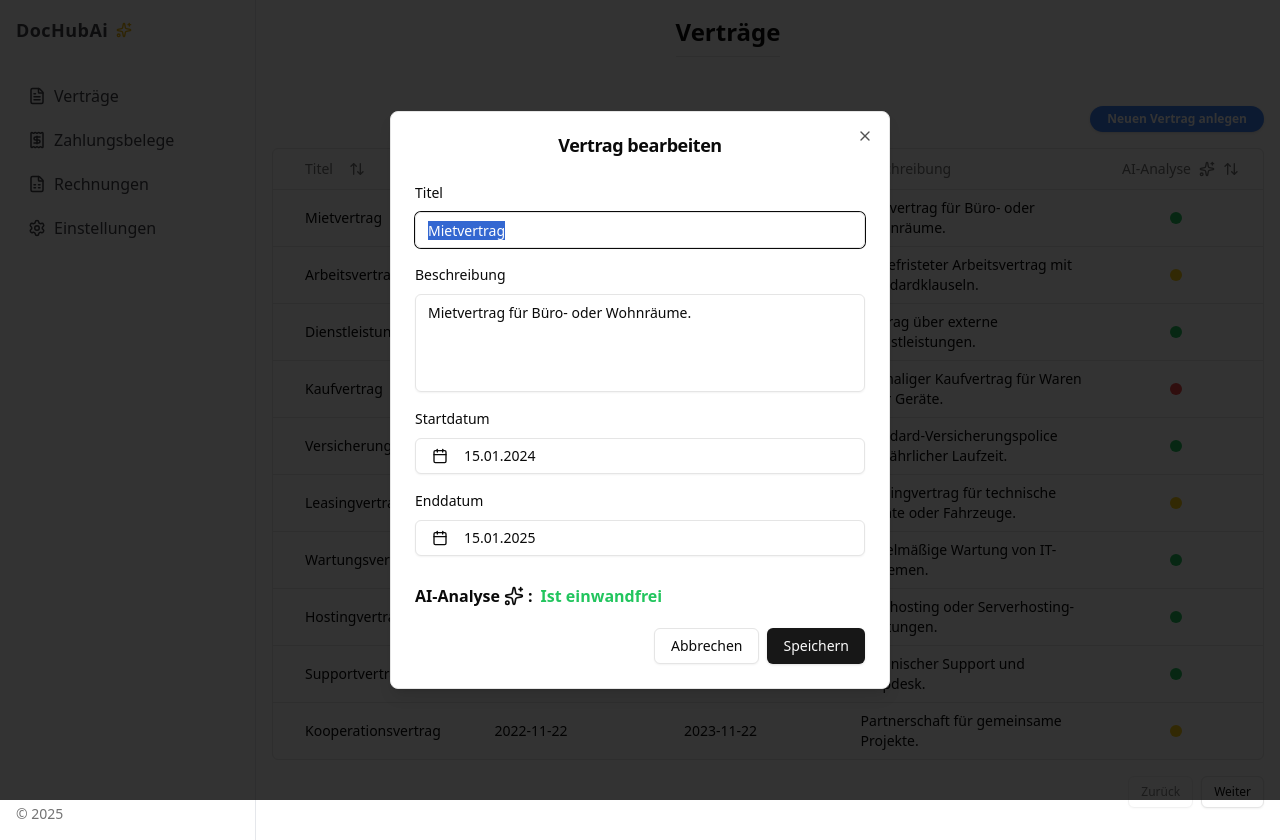
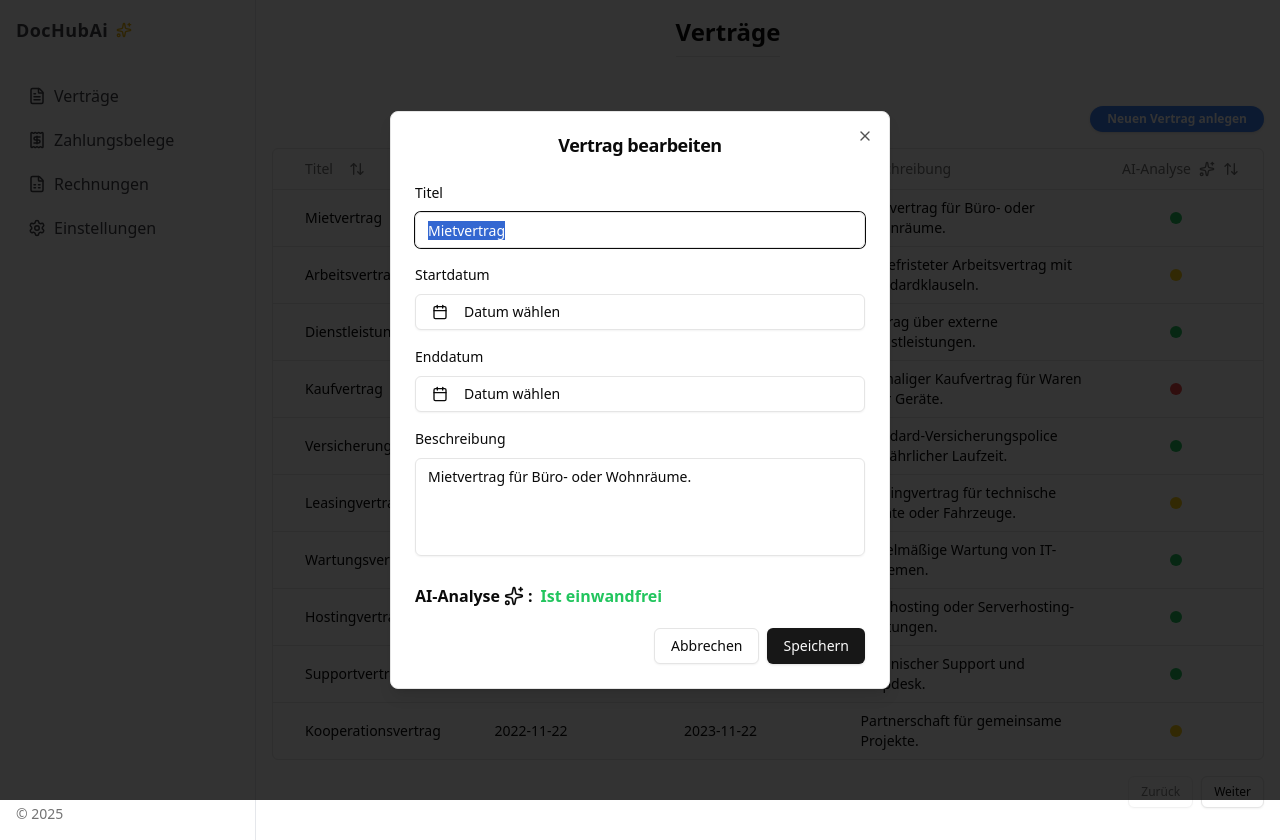
Before and after one commit to nfdevapp/dochubai, a React (Vite) app in the folder frontend/: page / in a window 1280 px wide. Both pictures are taken after a click on the element 768 px from the left and 217 px from the top of the page. Built offline with nearby package versions, Linux system fonts and the light colour scheme.

Commit message:
date picker changed

```diff
--- a/frontend/src/components/contract/ContractTableDialog.tsx
+++ b/frontend/src/components/contract/ContractTableDialog.tsx
@@ -1,16 +1,16 @@
 "use client";
 
+import * as React from "react";
 import { Dialog, DialogContent, DialogHeader, DialogTitle, DialogFooter } from "@/components/ui/dialog";
 import { Button } from "@/components/ui/button";
 import { Input } from "@/components/ui/input";
 import { Label } from "@/components/ui/label";
-import { CalendarIcon } from "lucide-react";
+import { CalendarIcon, Sparkles } from "lucide-react";
 import { Popover, PopoverContent, PopoverTrigger } from "@/components/ui/popover";
 import { Calendar } from "@/components/ui/calendar";
 import { format } from "date-fns";
-import { Sparkles } from "lucide-react";
 import type { Contract } from "@/model/Contract";
-import {Textarea} from "@/components/ui/textarea.tsx";
+import { Textarea } from "@/components/ui/textarea";
 
 interface ContractTableDialogProps {
     open: boolean;
@@ -31,6 +31,12 @@ const aiDescriptionMap: Record<number, string> = {
 };
 
 export default function ContractTableDialog({ open, onOpenChange, contract }: ContractTableDialogProps) {
+    // Hooks immer oben aufrufen
+    const [startDate, setStartDate] = React.useState<Date | undefined>(contract?.startDate ? new Date(contract.startDate) : undefined);
+    const [endDate, setEndDate] = React.useState<Date | undefined>(contract?.endDate ? new Date(contract.endDate) : undefined);
+    const [startOpen, setStartOpen] = React.useState(false); // Popover Startdatum
+    const [endOpen, setEndOpen] = React.useState(false);     // Popover Enddatum
+
     if (!contract) return null;
 
     return (
@@ -46,6 +52,52 @@ export default function ContractTableDialog({ open, onOpenChange, contract }: Co
                         <Input id="title" name="title" defaultValue={contract.title} />
                     </div>
 
+                    {/* Startdatum */}
+                    <div className="grid gap-3">
+                        <Label>Startdatum</Label>
+                        <Popover open={startOpen} onOpenChange={setStartOpen}>
+                            <PopoverTrigger asChild>
+                                <Button variant="outline" className="w-full justify-start text-left font-normal">
+                                    <CalendarIcon className="mr-2 h-4 w-4" />
+                                    {startDate ? format(startDate, "dd.MM.yyyy") : "Datum wählen"}
+                                </Button>
+                            </PopoverTrigger>
+                            <PopoverContent className="w-auto p-0">
+                                <Calendar
+                                    mode="single"
+                                    selected={startDate}
+                                    onSelect={(date) => {
+                                        setStartDate(date);
+                                        setStartOpen(false);
+                                    }}
+                                />
+                            </PopoverContent>
+                        </Popover>
+                    </div>
+
+                    {/* Enddatum */}
+                    <div className="grid gap-3">
+                        <Label>Enddatum</Label>
+                        <Popover open={endOpen} onOpenChange={setEndOpen}>
+                            <PopoverTrigger asChild>
+                                <Button variant="outline" className="w-full justify-start text-left font-normal">
+                                    <CalendarIcon className="mr-2 h-4 w-4" />
+                                    {endDate ? format(endDate, "dd.MM.yyyy") : "Datum wählen"}
+                                </Button>
+                            </PopoverTrigger>
+                            <PopoverContent className="w-auto p-0">
+                                <Calendar
+                                    mode="single"
+                                    selected={endDate}
+                                    onSelect={(date) => {
+                                        setEndDate(date);
+                                        setEndOpen(false);
+                                    }}
+                                />
+                            </PopoverContent>
+                        </Popover>
+                    </div>
+
                     <div className="grid gap-3">
                         <Label htmlFor="description">Beschreibung</Label>
                         <Textarea
@@ -57,48 +109,6 @@ export default function ContractTableDialog({ open, onOpenChange, contract }: Co
                         />
                     </div>
 
-                    <div className="grid gap-3">
-                        <Label>Startdatum</Label>
-                        <Popover>
-                            <PopoverTrigger asChild>
-                                <Button
-                                    variant="outline"
-                                    className="w-full justify-start text-left font-normal"
-                                >
-                                    <CalendarIcon className="mr-2 h-4 w-4" />
-                                    {contract.startDate ? format(new Date(contract.startDate), "dd.MM.yyyy") : "Datum wählen"}
-                                </Button>
-                            </PopoverTrigger>
-                            <PopoverContent className="w-auto p-0">
-                                <Calendar
-                                    mode="single"
-                                    selected={contract.startDate ? new Date(contract.startDate) : undefined}
-                                />
-                            </PopoverContent>
-                        </Popover>
-                    </div>
-
-                    <div className="grid gap-3">
-                        <Label>Enddatum</Label>
-                        <Popover>
-                            <PopoverTrigger asChild>
-                                <Button
-                                    variant="outline"
-                                    className="w-full justify-start text-left font-normal"
-                                >
-                                    <CalendarIcon className="mr-2 h-4 w-4" />
-                                    {contract.endDate ? format(new Date(contract.endDate), "dd.MM.yyyy") : "Datum wählen"}
-                                </Button>
-                            </PopoverTrigger>
-                            <PopoverContent className="w-auto p-0">
-                                <Calendar
-                                    mode="single"
-                                    selected={contract.endDate ? new Date(contract.endDate) : undefined}
-                                />
-                            </PopoverContent>
-                        </Popover>
-                    </div>
-
                     <p className="flex items-center gap-2 pt-2">
                         <strong className="flex items-center gap-1">
                             AI-Analyse
@@ -107,8 +117,8 @@ export default function ContractTableDialog({ open, onOpenChange, contract }: Co
                         <span
                             className={`${aiColorMap[Number(contract.aiLevel)] || "text-gray-500"} font-semibold`}
                         >
-              {aiDescriptionMap[Number(contract.aiLevel)] || "Keine Daten"}
-            </span>
+                            {aiDescriptionMap[Number(contract.aiLevel)] || "Keine Daten"}
+                        </span>
                     </p>
 
                     <DialogFooter>
```
